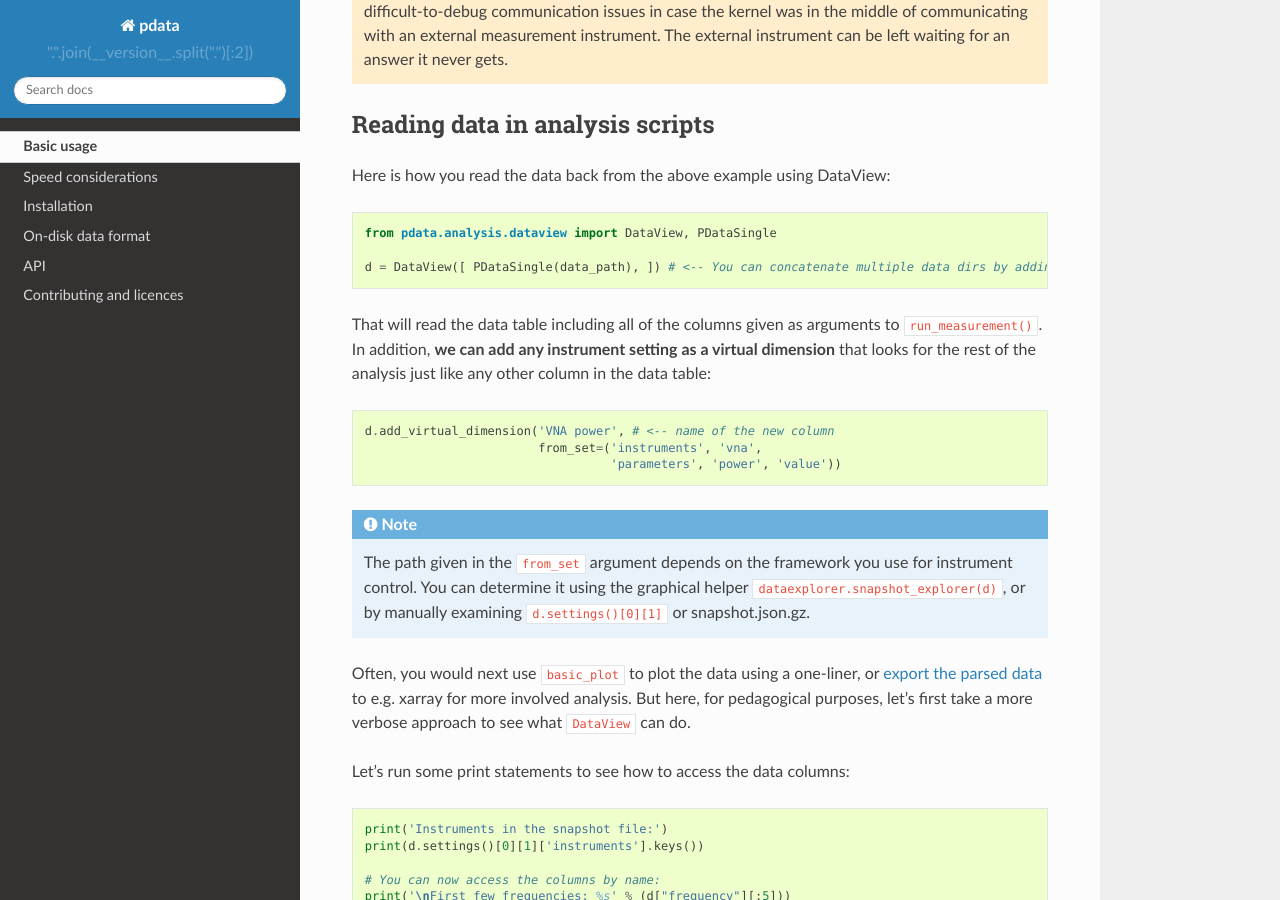
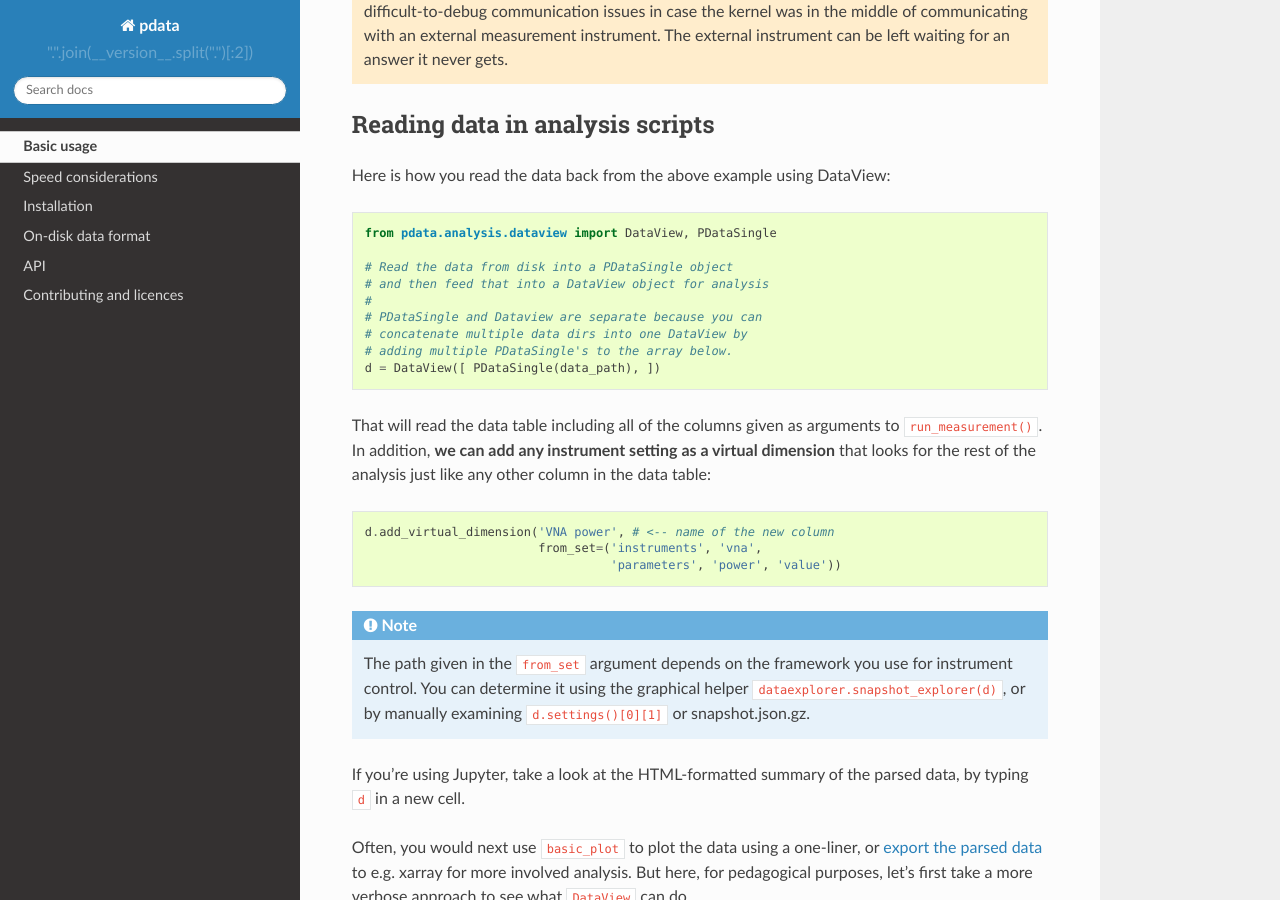
Before and after one commit to govenius/pdata, a Sphinx documentation site: the page built from docs/index.rst, in a window 1280 px wide and 900 px high, scrolled down 2583 px. Built offline with Sphinx 7.4.7 and the Read the Docs theme 2.0.0, drawn with Linux system fonts in a browser that asks for light colours; the version number could not be read and is left out.

Commit message:
Minor tweaks to Getting started

```diff
--- a/docs/index.rst
+++ b/docs/index.rst
@@ -131,7 +131,13 @@ Here is how you read the data back from the above example using DataView::
 
   from pdata.analysis.dataview import DataView, PDataSingle
 
-  d = DataView([ PDataSingle(data_path), ]) # <-- You can concatenate multiple data dirs by adding multiple PDataSingle's to the array
+  # Read the data from disk into a PDataSingle object
+  # and then feed that into a DataView object for analysis
+  #
+  # PDataSingle and Dataview are separate because you can
+  # concatenate multiple data dirs into one DataView by
+  # adding multiple PDataSingle's to the array below.
+  d = DataView([ PDataSingle(data_path), ])
 
 That will read the data table including all of the columns given as
 arguments to :code:`run_measurement()`. In addition, **we can add any
@@ -147,6 +153,9 @@ the analysis just like any other column in the data table::
           determine it using the graphical helper
           :code:`dataexplorer.snapshot_explorer(d)`, or by manually
           examining :code:`d.settings()[0][1]` or snapshot.json.gz.
+
+If you're using Jupyter, take a look at the HTML-formatted summary of
+the parsed data, by typing :code:`d` in a new cell.
 
 Often, you would next use :code:`basic_plot` to plot the data using a
 one-liner, or :ref:`export the parsed data
```
